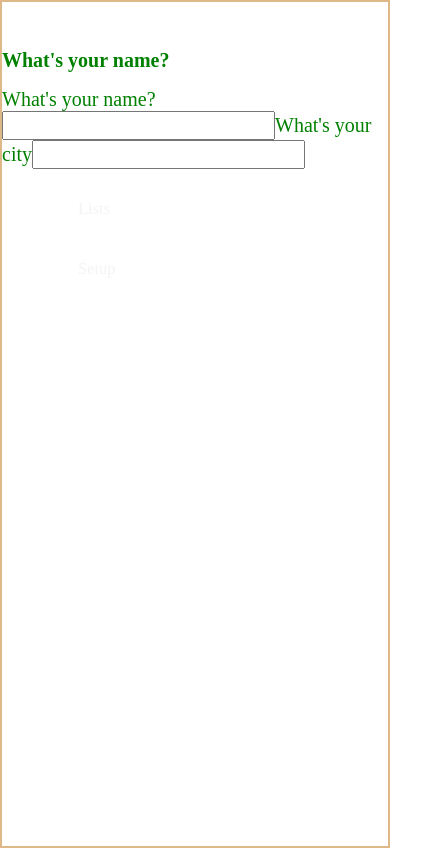
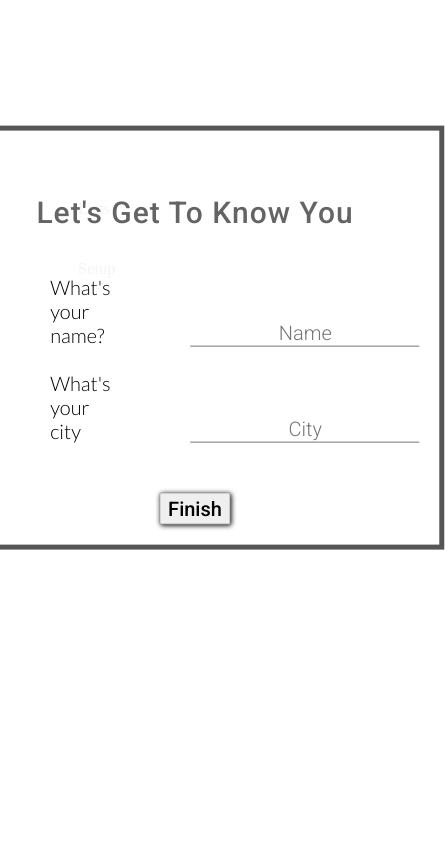
Before and after one commit to DaveDarsa/worksmart, a React (Create React App) app: page /setup in a window 390 px wide. Shown: the whole page, 445 px wide, since content can reach past the window. Built offline with nearby package versions, Linux system fonts and the light colour scheme; a web font is replaced by a local one.

Commit message:
Animations and responsive to go

```diff
--- a/public/index.html
+++ b/public/index.html
@@ -14,6 +14,7 @@
       href="https://fonts.googleapis.com/css2?family=Sansita:ital,wght@0,400;1,800&display=swap"
       rel="stylesheet"
     />
+    <link href="https://fonts.googleapis.com/css2?family=Roboto:wght@300;500&display=swap" rel="stylesheet">
     <title>WorkSmart</title>
   </head>
   <body>
--- a/src/components/Header.js
+++ b/src/components/Header.js
@@ -1,7 +1,7 @@
 import React, { useContext } from "react";
 import { StyledHeader } from "../styles/StyledHeader";
 import { UserContext } from "../contexts/UserContextProvider";
-const Header = ({ theme, setTheme }) => {
+const Header = ({ theme }) => {
   const [userDetails] = useContext(UserContext);
 
   return (
@@ -13,9 +13,7 @@ const Header = ({ theme, setTheme }) => {
         <div className="userInfo">
           Hello, <span>{userDetails.name}</span>
         </div>
-        <div className="themeToggler">Current Theme:{theme}</div>
       </div>
-      <div className="quote"></div>
     </StyledHeader>
   );
 };
--- a/src/pages/Setup.js
+++ b/src/pages/Setup.js
@@ -53,6 +53,7 @@ const Setup = (props) => {
   };
   return (
     <StyledSetup className="setup">
+      <div className="wrap">
         <motion.div className="warningwrap">
           <AnimatePresence>
             {warningShowing && (
@@ -69,37 +70,123 @@ const Setup = (props) => {
           </AnimatePresence>
         </motion.div>
 
-      <h2>What's your name?</h2>
+        <h2>Let's get to know you</h2>
         <form onSubmit={submitHandler}>
+          <div className="row">
             <label htmlFor="userName">What's your name?</label>
-        <input name="userName" value={name} onChange={nameChange} type="text" />
+            <input
+              placeholder="Name"
+              name="userName"
+              value={name}
+              onChange={nameChange}
+              type="text"
+            />
+          </div>
+          <br />
+          <div className="row">
             <label htmlFor="userLocation">What's your city</label>
             <input
+              placeholder="City"
               name="userLocation"
               value={city}
               onChange={cityChange}
               type="text"
             />
-        <input type="submit" hidden />
+          </div>
+          <input type="submit" value="Finish" />
         </form>
+      </div>
     </StyledSetup>
   );
 };
 
 const StyledSetup = styled(motion.div)`
-  border: 2px solid burlywood;
-  height: 100vh;
-  padding: 0;
-  color: green;
+  min-height: 100vh;
   font-size: 2rem;
+  position: relative;
+  font-family: "Lato", sans-serif;
+  z-index: 0;
+  .row {
+    display: flex;
+    justify-content: space-around;
+    align-items: flex-end;
+  }
+  form {
+    padding: 2rem;
+    font-weight: lighter;
+    input[type="submit"] {
+      display: inline-block;
+      margin-left: 50%;
+      margin-top: 5rem;
+      font-size: 2rem;
+      font-family: "Roboto", sans-serif;
+      font-weight: 400;
+      transform: translateX(-50%);
+      padding: 0.3rem 0.8rem;
+      text-transform: capitalize;
+      text-align: center;
+      cursor: pointer;
+      outline: none;
+      transition: all 0.3s ease-out;
+      box-shadow: 1px 1px 5px black;
+      border: 1px solid rgba(120, 120, 120, 0.5);
+      border-radius: 0.2rem;
+      :hover,
+      :active {
+        transform: translate(-50%, -0.2rem);
+        background-color: #fff;
+        outline: none;
+      }
+      :active {
+        transform: translate(-50%, 0.2rem);
+        box-shadow: 1px 1px 3px black;
+      }
+    }
+    input[type="text"] {
+      font-family: "Roboto", sans-serif;
+      font-weight: 300;
+      text-align: center;
+      outline: none;
+      border: none;
+      border-bottom: 1px solid rgb(120, 120, 120);
+      ::-webkit-input-placeholder {
+        font-weight: 300;
+      }
+      :focus {
+        border-color: tomato;
+      }
+    }
+    label {
+      padding: 0 8rem;
+      width: 30%;
+      display: inline-block;
+    }
+  }
+  h2 {
+    text-align: center;
+    text-transform: capitalize;
+    font-family: "Roboto", sans-serif;
+    font-size: 3rem;
+    letter-spacing: 0.1rem;
+    font-weight: 500;
+    color: rgb(100, 100, 100);
+  }
+  .wrap {
+    border: 5px solid #555;
+    position: absolute;
+    top: 40%;
+    left: 50%;
+    transform: translate(-50%, -50%);
+  }
   .warning {
     color: tomato;
     font-weight: 700;
-    border: 1px solid black;
     height: 3rem;
+    padding: 1rem 0;
+    text-align: center;
   }
   .warningwrap {
-    height: 3rem;
+    height: 4rem;
   }
 `;
 export default withRouter(Setup);
--- a/src/styles/StyledHeader.js
+++ b/src/styles/StyledHeader.js
@@ -9,7 +9,8 @@ export const StyledHeader = styled.div`
   font-family: "Lato", sans-serif;
   padding: 2rem 10rem 1rem;
   display: flex;
-  flex-direction: column;
+  justify-content: center;
+  align-items: center;
   box-shadow: 1px 12px 10px solid black;
   .quote {
     display: inline-block;
@@ -21,10 +22,13 @@ export const StyledHeader = styled.div`
   .headertop {
     padding: 0 15rem;
     display: flex;
+
     justify-content: space-between;
     align-items: baseline;
   }
   .userInfo {
+    margin-left: 20vw;
+    font-size: 1.8rem;
     span {
       text-overflow: ellipsis;
     }
```
Lines whose indentation alone changed are shown as unchanged.
